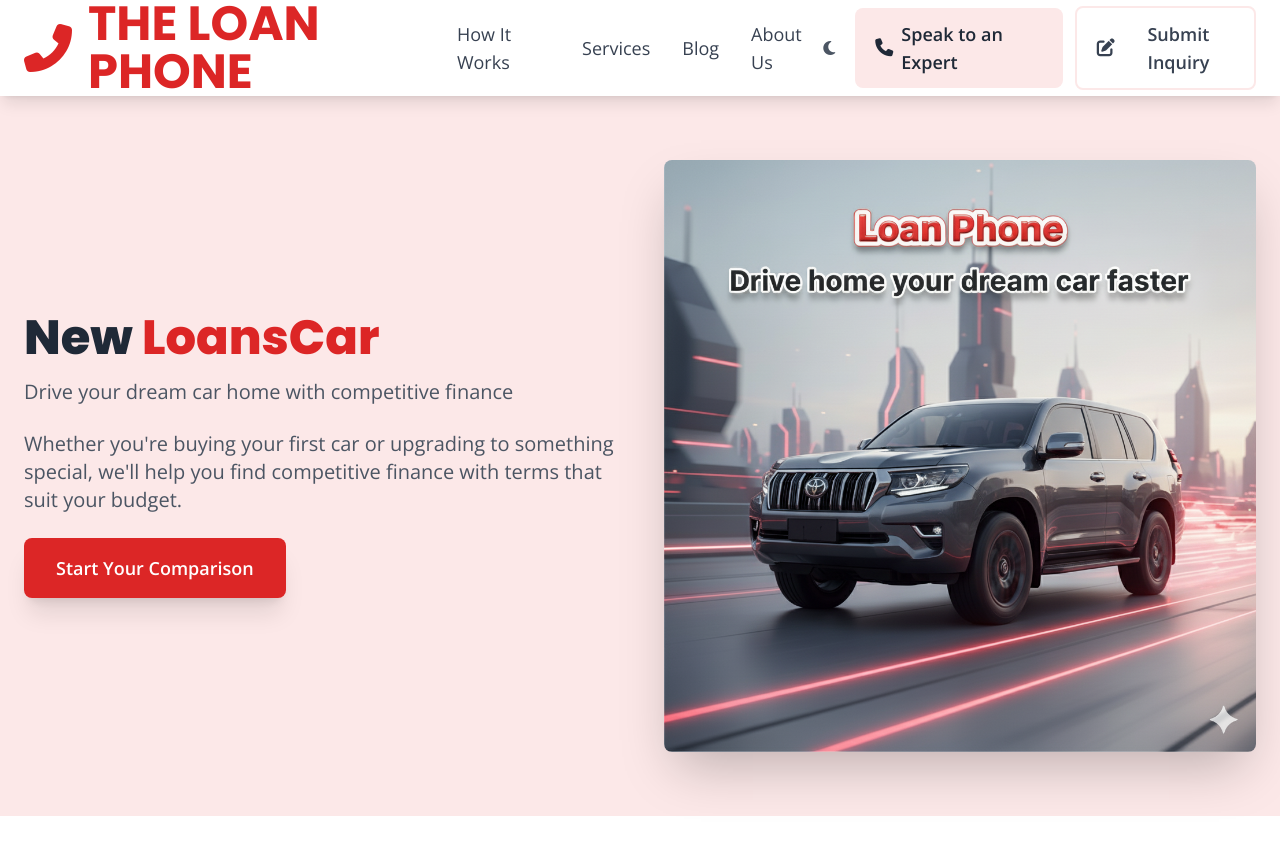
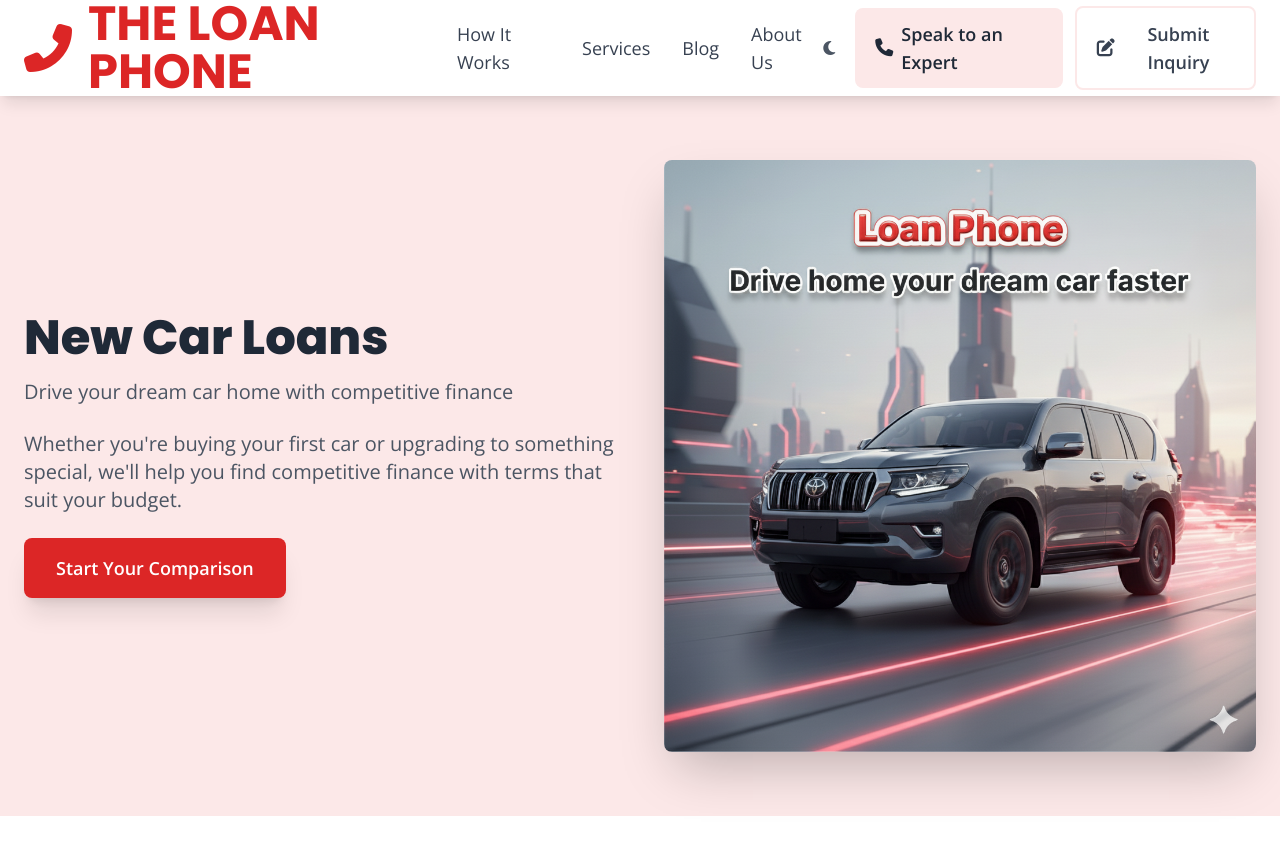
Before and after one commit to AMSumo9/loan-phone-website, a Jekyll site: the page built from _services/new-car-loans.md, in a window 1280 px wide and 900 px high. Shown: the top 855 px of the window. Built offline with Jekyll 4.4.1, drawn with Linux system fonts in a browser that asks for light colours; nearby versions of some CDN libraries.

Commit message:
Update services.html

```diff
--- a/_layouts/services.html
+++ b/_layouts/services.html
@@ -232,12 +232,7 @@
         <div class="container mx-auto px-6 py-16 grid md:grid-cols-2 gap-12 items-center">
             <div class="animate-on-scroll">
                 <h1 class="text-5xl font-extrabold text-[var(--text-primary)] mb-4">
-                    {% assign title_clean = page.title | remove: ' | The Loan Phone' %}
-                    {% if page.hero_highlight %}
-                        {{ title_clean | replace: page.hero_highlight, '<span class="brand-red">' | append: page.hero_highlight | append: '</span>' }}
-                    {% else %}
-                        {{ title_clean }}
-                    {% endif %}
+                    {{ page.title | remove: ' | The Loan Phone' }}
                 </h1>
 
                 {% if page.subtitle %}
```
